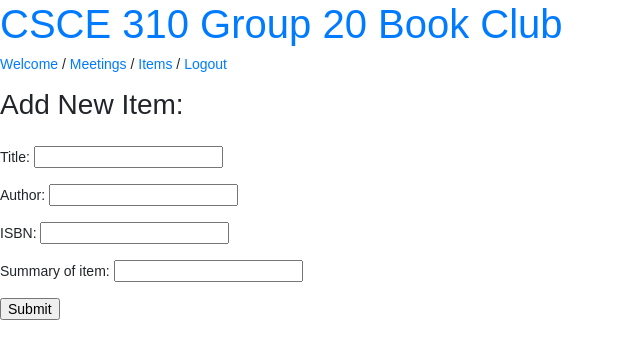
After one commit to jswood23/CSCE310, a PHP site: page /items/create-items.php in a window 1280 px wide. The commit adds this page. Shown: the top 359 px of the page, without its empty margins (0-640 px from the left). Run offline with PHP 8.4, Linux system fonts and the light colour scheme; the visitor is signed in with stand-in values (Sample User, id 1).

Commit message:
adding create-items get-items and delete-items

```diff
--- a/accounts/welcome.php
+++ b/accounts/welcome.php
@@ -19,6 +19,8 @@ if(!$loggedin){
         <a href="logout.php" class="btn btn-danger ml-3">Sign Out of Your Account</a>
         <a href="../meetings/previous-meetings.php" class="btn btn-primary ml-3">See all meetings</a>
         <a href="../meetings/create-meeting.php" class="btn btn-info ml-3">Create new meeting</a>
+        <a href="../items/get-items.php" class="btn btn-success ml-3">See all items</a>
+        <a href="../items/delete-items.php" class="btn btn-success ml-3">Delete item</a>
     </p>
 </body>
 </html>
--- a/header.php
+++ b/header.php
@@ -28,8 +28,10 @@ if(isset($_SESSION["loggedin"]) && $_SESSION["loggedin"] == true){
     <?php if($loggedin) : ?>
         <a href="/accounts/welcome.php">Welcome</a>
         / <a href="/meetings/previous-meetings.php">Meetings</a>
+        / <a href="/items/get-items.php">Items</a>
         <?php if($_SESSION["permission"] >= 2) : ?>
             / <a href="/accounts/manage-accounts.php">Manage Accounts</a>
+            / <a href="/items/create-items.php">Add new item</a>
         <?php endif; ?>
     <?php else : ?>
         <a href="/accounts/register.php">Register</a>
--- /dev/null
+++ b/items/create-items.php
@@ -0,0 +1,110 @@
+<?php
+include '../header.php';
+?>
+
+<?php
+
+// Check if the user is logged in, if not then redirect him to login page
+if(!$loggedin){
+    header("location: ../accounts/login.php");
+    exit;
+}
+
+
+// Include config file
+require_once "../config.php";
+
+
+
+?>
+
+<!DOCTYPE html>
+<html>
+<body>
+<?php
+
+    $sqlItems = "INSERT INTO items (item_title, author, isbn, date_added, summary) VALUES (?,?,?,?,?);";
+    $sqlGetNewItemKey = "SELECT item_title FROM items WHERE item_title = ? AND author = ? AND isbn = ? AND summary = ?";
+
+    $curAccount = $_SESSION["account_key"];
+    $curUserEmail = $_SESSION["email"];
+
+    $title = $author = $isbn = $summary = $nmk = "";
+    $title_err = $author_err = $isbn_err = $summary_err = "";
+    $date_added = date("Y-m-d", time());
+
+    if($_SERVER["REQUEST_METHOD"] == "POST"){
+
+        if(empty(trim($_POST["Title"]))){
+            $title_err = "Please enter the title.";
+        } else{
+            $title = trim($_POST["Title"]);
+        }
+
+        if(empty(trim($_POST["Author"]))){
+            $author_err = "Please enter the author.";
+        } else{
+            $author = trim($_POST["Author"]);
+        }
+
+        if(empty(trim($_POST["ISBN"]))){
+            $isbn_err = "Please enter the ISBN.";
+        } else{
+            $isbn = trim($_POST["ISBN"]);
+        }
+
+        if(empty(trim($_POST["Summary"]))){
+            $summary_err = "Please enter a summary.";
+        } else{
+            $summary = trim($_POST["Summary"]);
+        }
+
+        if(empty($item_err) && empty($title_err) && empty($author_err) && empty($isbn_err)&& empty($summary_err)){
+            if($stmt = $mysqli->prepare($sqlItems)){
+
+                // Create meeting
+                $stmt->bind_param("ssiss", $title, $author, $isbn, $date_added, $summary);
+
+                // Attempt to execute the prepared statement
+                if($stmt->execute()){
+
+                    // Now get meeting key that was just created
+                    if($stmt = $mysqli->prepare($sqlGetNewItemKey)){
+                        $stmt->bind_param("ssis", $title, $author, $isbn, $summary);
+
+                        // Attempt to execute the prepared statement
+                        if($stmt->execute()){
+                            $result = $stmt->get_result();
+                            $row = $result->fetch_assoc();
+                            $nmk = $row['item_key'];
+
+                        }
+                    }
+                }
+            }
+        }
+        header('Location: /accounts/welcome.php');
+    }
+
+    //$mysqli->close();
+?>
+<br>
+<h3>Add New Item:</h3>
+<br>
+<form method ="post" name="trial">
+
+    Title: <input type="text" name="Title" id="testId">
+    <br><br>
+    Author: <input type="text" name="Author" id="testId">
+    <br><br>
+    ISBN: <input type="number" name="ISBN" id="testId">
+    <br><br>
+    Summary of item: <input type="text" name="Summary" id="testId">
+    <br><br>
+
+    <input type="submit" value="Submit">
+
+</form>
+
+</body>
+</html>
```
Also changed, not shown: items/delete-items.php (added, +73 -0 lines), items/get-items.php (added, +71 -0 lines), 7 other files.
